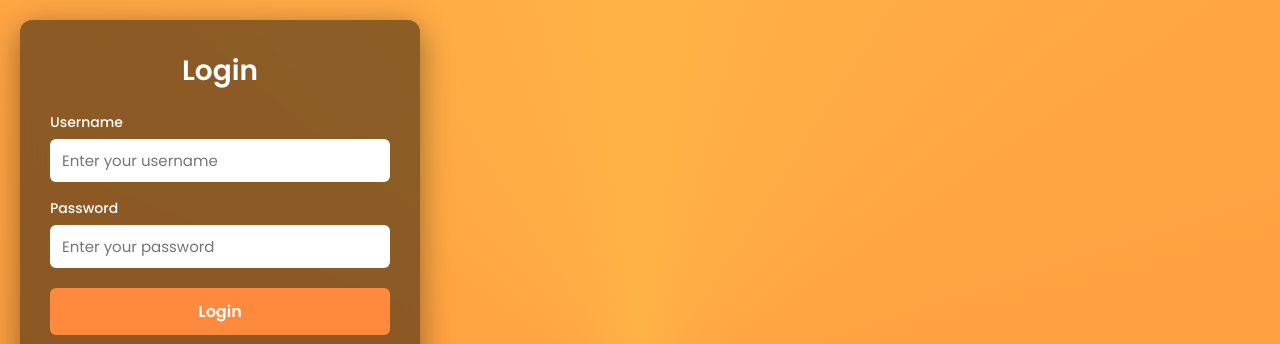
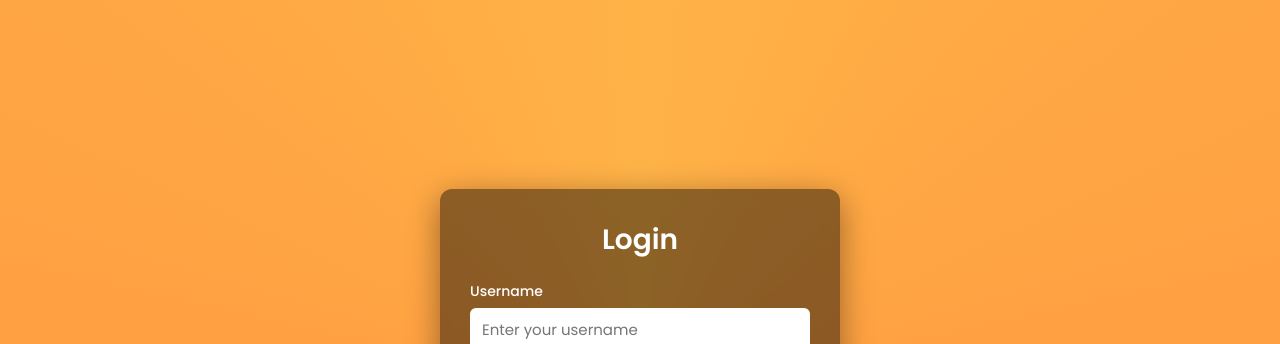
Before and after one commit to adwaitht22/Login-Page, a plain HTML site: page Index.html in a window 1280 px wide. Shown: the top 344 px of the page. Drawn offline with Linux system fonts and the light colour scheme.

Commit message:
reduced the height of the card and made it to the center of the container

```diff
--- a/style.css
+++ b/style.css
@@ -17,10 +17,13 @@ body {
     min-height: 100vh;
     padding: 20px;
     display: flex;
+    align-items: center;
+    justify-content: center;
     background: conic-gradient(from 180deg at 50% 50%, #ff8a3d, #ffb347, #ff8a3d);
 }
 
 .login-card {
+    align-self: center;
     width: 100%;
     max-width: 400px;
     padding: 30px;
```
